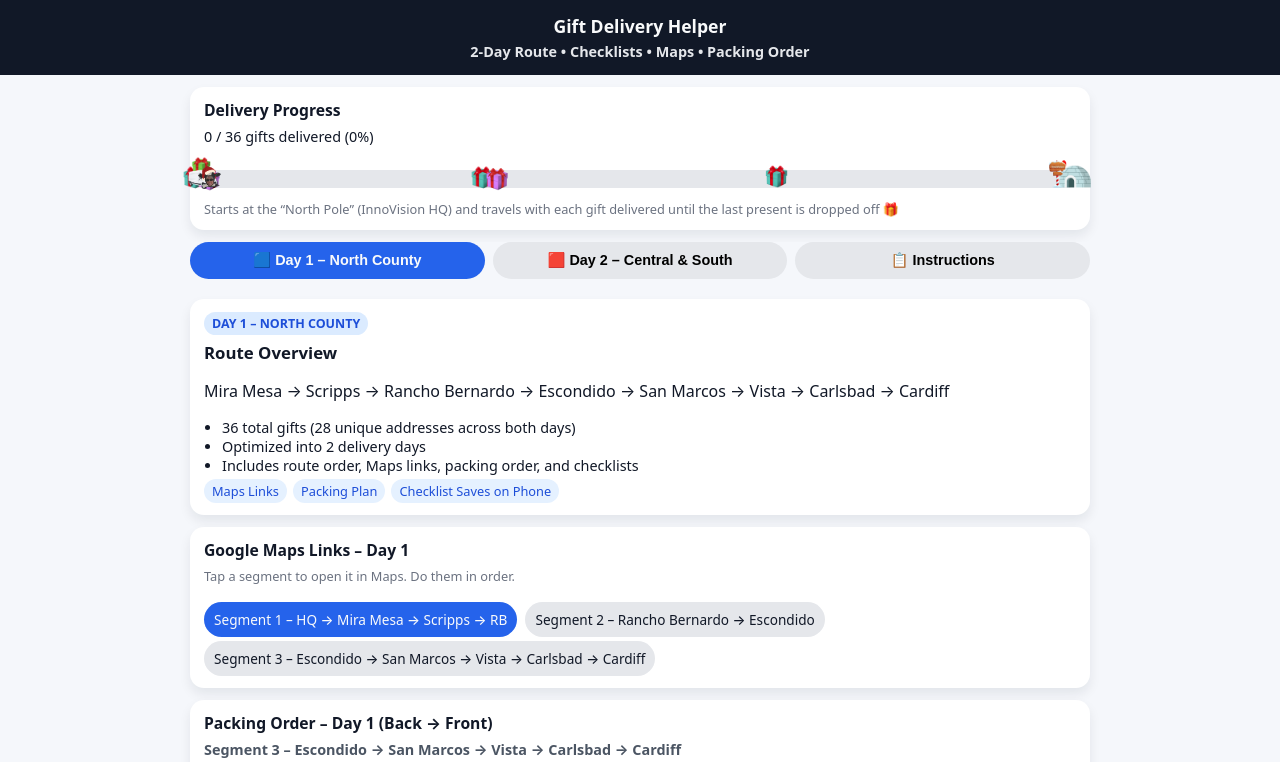
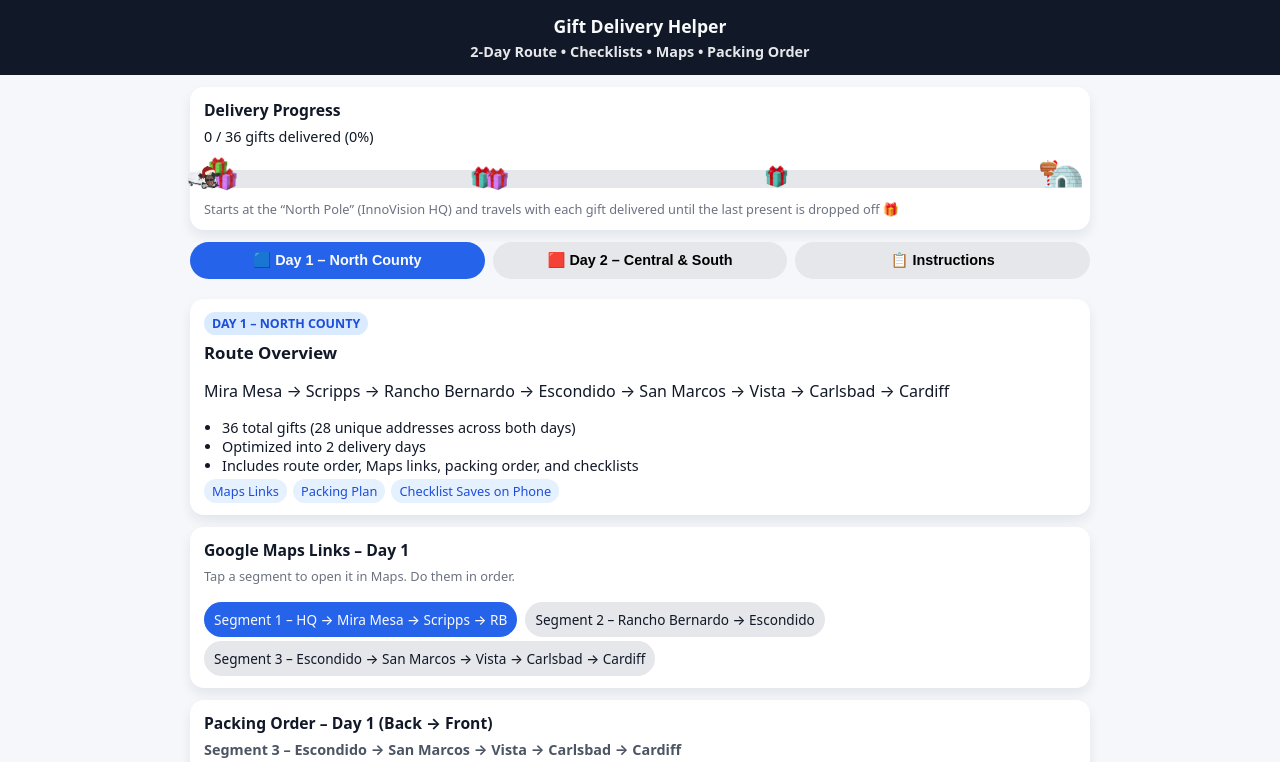
Before and after one commit to kaylaalam/christmasdelivery, a plain HTML site: page index.html in a window 1280 px wide. Shown: the top 762 px of the page. Drawn offline with Linux system fonts and the light colour scheme.

Commit message:
Update index.html

```diff
--- a/index.html
+++ b/index.html
@@ -112,7 +112,7 @@
 
     /* Positions along the bar – keep them INSIDE 0–100% */
     .milestone-start {
-      left: 0%;
+      left: 2%;
     }
 
     .milestone-mid1 {
@@ -124,7 +124,7 @@
     }
 
     .milestone-end {
-      left: 100%;
+      left: 99%;
     }
 
     .progress-caption {
```
